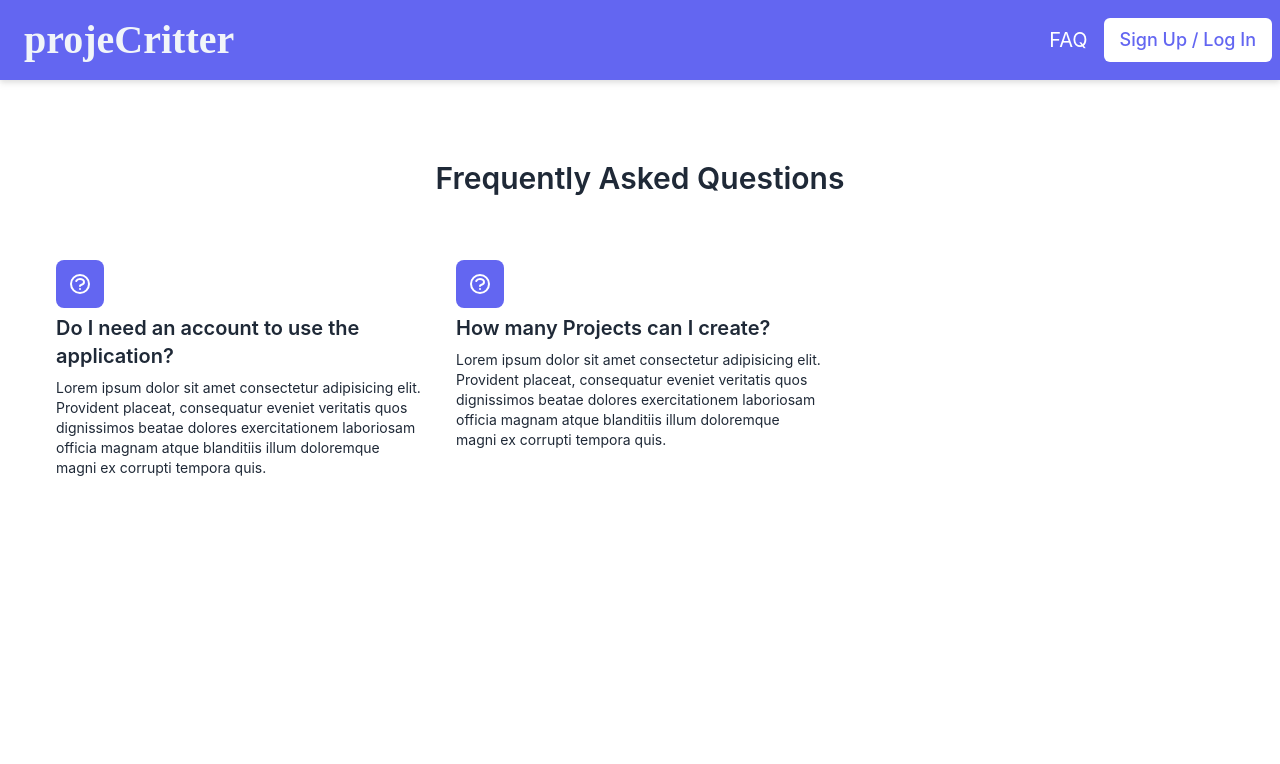
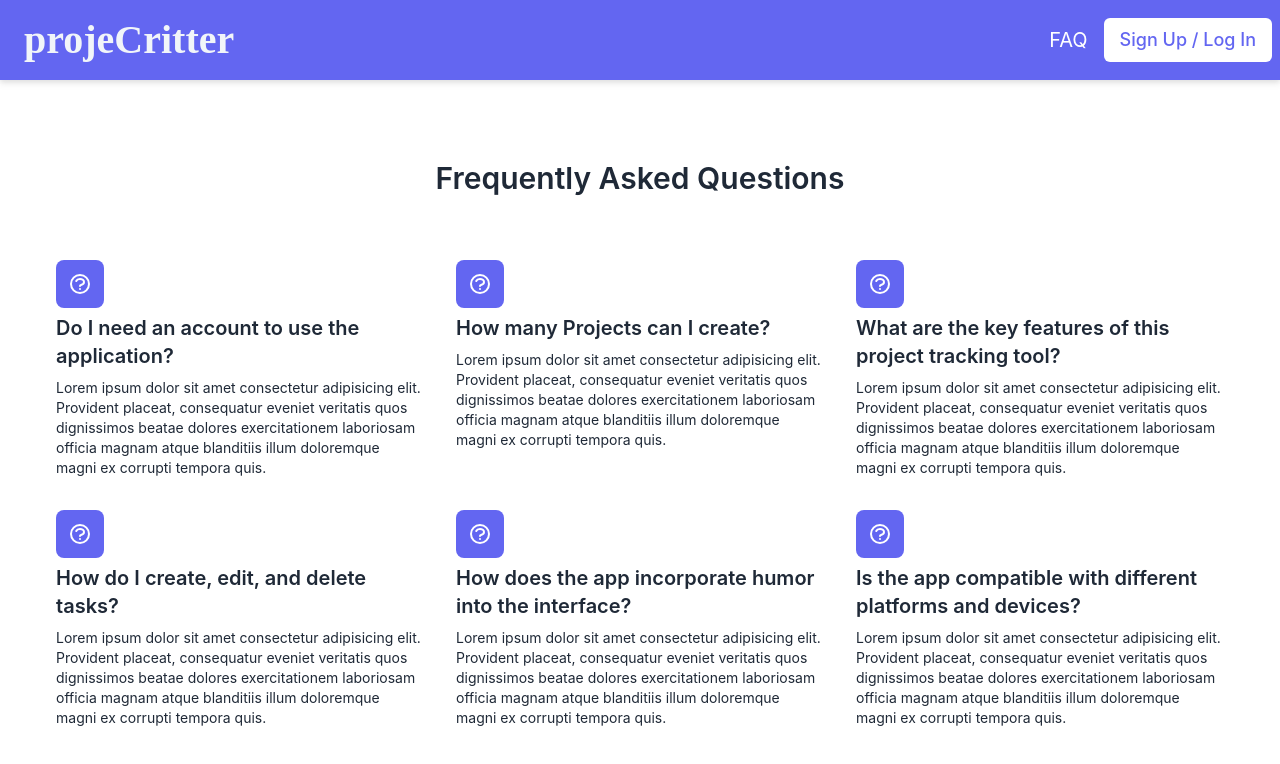
Before and after one commit to BJThompson12/projeCritter, a React (Create React App) app in the folder client/: page /faq in a window 1280 px wide. Shown: the top 764 px of the page. Built offline with nearby package versions, Linux system fonts and the light colour scheme; a web font is replaced by a local one.

Commit message:
added questions to faq pqge and styling

```diff
--- a/client/src/pages/Faq.jsx
+++ b/client/src/pages/Faq.jsx
@@ -39,6 +39,7 @@ const Faq = () => {
               </p>
             </div>
           </div>
+
           <div>
             <div className='inline-block p-3 text-white bg-indigo-500 rounded-lg'>
               <svg
@@ -71,6 +72,139 @@ const Faq = () => {
               </p>
             </div>
           </div>
+
+          <div>
+            <div className='inline-block p-3 text-white bg-indigo-500 rounded-lg'>
+              <svg
+                xmlns='http://www.w3.org/2000/svg'
+                className='w-6 h-6'
+                fill='none'
+                viewBox='0 0 24 24'
+                stroke='currentColor'
+              >
+                <path
+                  stroke-linecap='round'
+                  stroke-linejoin='round'
+                  stroke-width='2'
+                  d='M8.228 9c.549-1.165 2.03-2 3.772-2 2.21 0 4 1.343 4 3 0 1.4-1.278 2.575-3.006 2.907-.542.104-.994.54-.994 1.093m0 3h.01M21 12a9 9 0 11-18 0 9 9 0 0118 0z'
+                />
+              </svg>
+            </div>
+
+            <div>
+              <h1 className='text-xl font-semibold text-gray-800'>
+              What are the key features of this project tracking tool?
+              </h1>
+
+              <p className='mt-2 text-sm text-gray-800'>
+                Lorem ipsum dolor sit amet consectetur adipisicing elit.
+                Provident placeat, consequatur eveniet veritatis quos
+                dignissimos beatae dolores exercitationem laboriosam officia
+                magnam atque blanditiis illum doloremque magni ex corrupti
+                tempora quis.
+              </p>
+            </div>
+          </div>
+
+          <div>
+            <div className='inline-block p-3 text-white bg-indigo-500 rounded-lg'>
+              <svg
+                xmlns='http://www.w3.org/2000/svg'
+                className='w-6 h-6'
+                fill='none'
+                viewBox='0 0 24 24'
+                stroke='currentColor'
+              >
+                <path
+                  stroke-linecap='round'
+                  stroke-linejoin='round'
+                  stroke-width='2'
+                  d='M8.228 9c.549-1.165 2.03-2 3.772-2 2.21 0 4 1.343 4 3 0 1.4-1.278 2.575-3.006 2.907-.542.104-.994.54-.994 1.093m0 3h.01M21 12a9 9 0 11-18 0 9 9 0 0118 0z'
+                />
+              </svg>
+            </div>
+
+            <div>
+              <h1 className='text-xl font-semibold text-gray-800'>
+              How do I create, edit, and delete tasks?
+              </h1>
+
+              <p className='mt-2 text-sm text-gray-800'>
+                Lorem ipsum dolor sit amet consectetur adipisicing elit.
+                Provident placeat, consequatur eveniet veritatis quos
+                dignissimos beatae dolores exercitationem laboriosam officia
+                magnam atque blanditiis illum doloremque magni ex corrupti
+                tempora quis.
+              </p>
+            </div>
+          </div>
+
+          <div>
+            <div className='inline-block p-3 text-white bg-indigo-500 rounded-lg'>
+              <svg
+                xmlns='http://www.w3.org/2000/svg'
+                className='w-6 h-6'
+                fill='none'
+                viewBox='0 0 24 24'
+                stroke='currentColor'
+              >
+                <path
+                  stroke-linecap='round'
+                  stroke-linejoin='round'
+                  stroke-width='2'
+                  d='M8.228 9c.549-1.165 2.03-2 3.772-2 2.21 0 4 1.343 4 3 0 1.4-1.278 2.575-3.006 2.907-.542.104-.994.54-.994 1.093m0 3h.01M21 12a9 9 0 11-18 0 9 9 0 0118 0z'
+                />
+              </svg>
+            </div>
+
+            <div>
+              <h1 className='text-xl font-semibold text-gray-800'>
+              How does the app incorporate humor into the interface?
+              </h1>
+
+              <p className='mt-2 text-sm text-gray-800'>
+                Lorem ipsum dolor sit amet consectetur adipisicing elit.
+                Provident placeat, consequatur eveniet veritatis quos
+                dignissimos beatae dolores exercitationem laboriosam officia
+                magnam atque blanditiis illum doloremque magni ex corrupti
+                tempora quis.
+              </p>
+            </div>
+          </div>
+
+          <div>
+            <div className='inline-block p-3 text-white bg-indigo-500 rounded-lg'>
+              <svg
+                xmlns='http://www.w3.org/2000/svg'
+                className='w-6 h-6'
+                fill='none'
+                viewBox='0 0 24 24'
+                stroke='currentColor'
+              >
+                <path
+                  stroke-linecap='round'
+                  stroke-linejoin='round'
+                  stroke-width='2'
+                  d='M8.228 9c.549-1.165 2.03-2 3.772-2 2.21 0 4 1.343 4 3 0 1.4-1.278 2.575-3.006 2.907-.542.104-.994.54-.994 1.093m0 3h.01M21 12a9 9 0 11-18 0 9 9 0 0118 0z'
+                />
+              </svg>
+            </div>
+
+            <div>
+              <h1 className='text-xl font-semibold text-gray-800'>
+              Is the app compatible with different platforms and devices?
+              </h1>
+
+              <p className='mt-2 text-sm text-gray-800'>
+                Lorem ipsum dolor sit amet consectetur adipisicing elit.
+                Provident placeat, consequatur eveniet veritatis quos
+                dignissimos beatae dolores exercitationem laboriosam officia
+                magnam atque blanditiis illum doloremque magni ex corrupti
+                tempora quis.
+              </p>
+            </div>
+          </div>
+
         </div>
       </div>
     </section>
```
